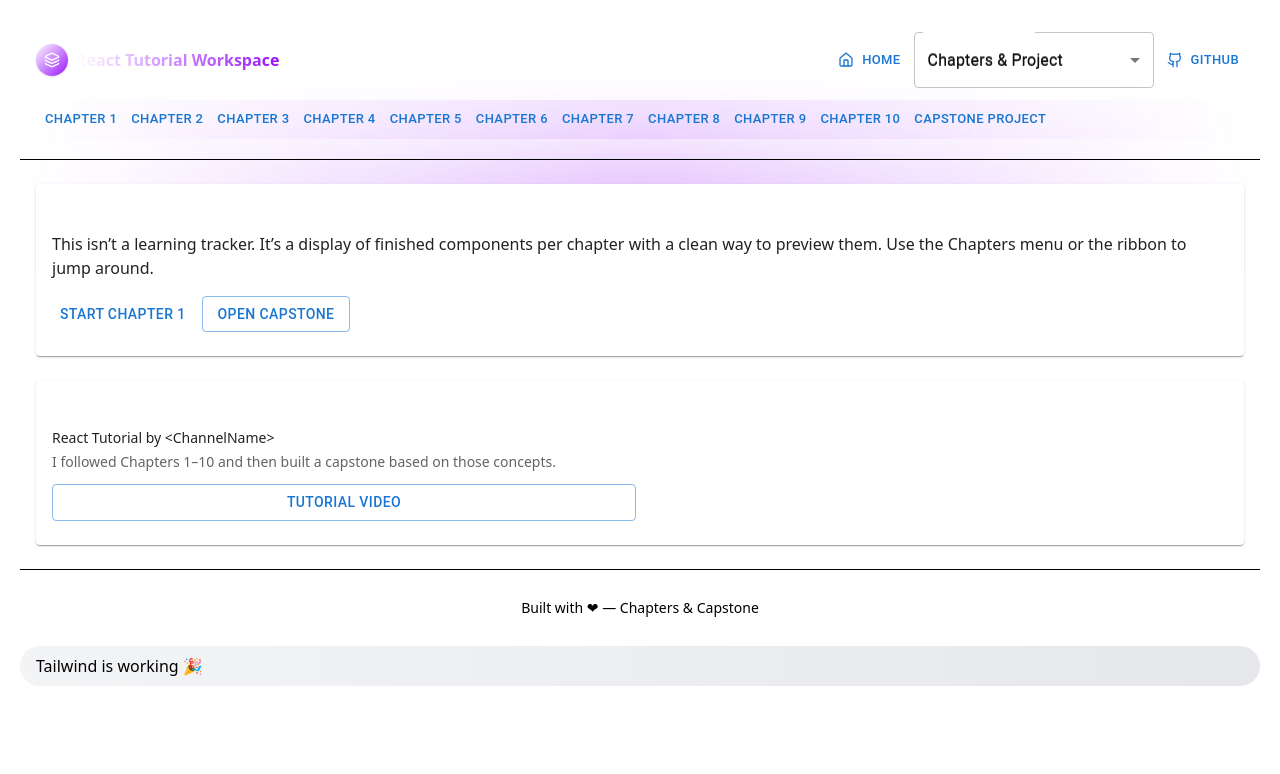
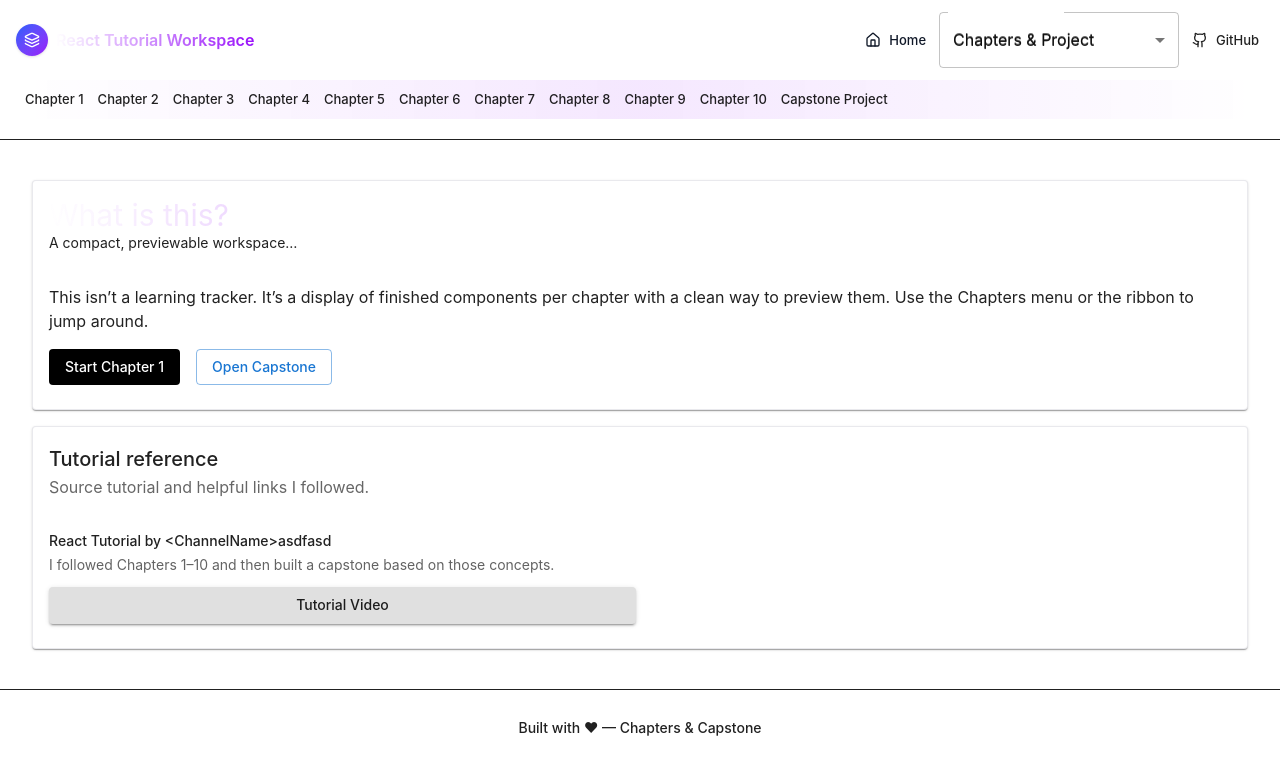
Before and after one commit to KevinHein-KSH/http-assets, a React (Vite) app: page / in a window 1280 px wide. Shown: the top 774 px of the page. Built offline with nearby package versions, Linux system fonts and the light colour scheme.

Commit message:
WIP: add theme.ts, resolve conflict in styling,

```diff
--- a/src/components/Template/HeaderBar.tsx
+++ b/src/components/Template/HeaderBar.tsx
@@ -7,32 +7,40 @@ import FormDropDown from "./FormDropDown";
 
 export default function HeaderBar({ view, setView }: { view: View; setView: (v: View) => void }) {
   return (
-    <div className="sticky top-0 z-30 border-b bg-background/80 backdrop-blur supports-[backdrop-filter]:bg-background/60">
+    <div className="sticky top-0 z-30 border-b bg-white/80 backdrop-blur supports-[backdrop-filter]:bg-white/60">
       <div className="mx-auto max-w-7xl px-4 py-3 flex items-center gap-3">
         <div
           className="flex items-center gap-2 cursor-pointer select-none"
           onClick={() => setView({ type: "home" })}
         >
-          <span className="inline-flex size-8 items-center justify-center rounded-2xl bg-gradient-to-br from-primary/90 to-purple-600 text-white shadow-sm">
-            <Layers className="size-4" />
+          <span className="inline-flex w-8 h-8 items-center justify-center rounded-2xl bg-gradient-to-br from-blue-600 to-purple-600 text-white shadow-sm">
+            <Layers className="w-4 h-4" />
           </span>
           <span className="font-semibold bg-clip-text text-transparent bg-gradient-to-r from-primary to-purple-600">
             {appConfig.title}
           </span>
         </div>
+
+
         <div className="ml-auto flex items-center gap-2">
+
+
           <Button
             variant="text"
             size="small"
             onClick={() => setView({ type: "home" })}
-            className="hover:bg-primary/10 focus-visible:ring-2 focus-visible:ring-primary"
+            color="inherit"
+            className="!text-gray-900"
           >
-            <HomeIcon className="mr-2 size-4" /> Home
+            <HomeIcon className="mr-2 w-4 h-4" /> Home
           </Button>
+
+
           <div className="flex items-center gap-2">
-            {/* <label className="sr-only">Select chapter</label> */}
             <FormDropDown view={view} setView={setView} />
           </div>
+
+
           <Button
             variant="text"
             size="small"
@@ -40,12 +48,12 @@ export default function HeaderBar({ view, setView }: { view: View; setView: (v:
             href={appConfig.repoUrl}
             target="_blank"
             rel="noreferrer"
-            className="hover:bg-primary/10 focus-visible:ring-2 focus-visible:ring-primary"
           >
-            <Github className="mr-2 size-4" /> GitHub
+            <Github className="mr-2 w-4 h-4" /> GitHub
           </Button>
         </div>
       </div>
+
       <div className="mx-auto max-w-7xl px-4 pb-3">
         <div className="rounded-2xl bg-gradient-to-r from-primary/10 via-purple-600/10 to-primary/10 p-1 overflow-x-auto">
           <div className="flex items-center gap-1 min-w-max">
@@ -60,8 +68,8 @@ export default function HeaderBar({ view, setView }: { view: View; setView: (v:
                   aria-current={view.type === "item" && view.id === c.id ? "page" : undefined}
                   className={`whitespace-nowrap rounded-xl focus-visible:ring-2 focus-visible:ring-primary ${
                     view.type === "item" && view.id === c.id
-                      ? "bg-primary text-primary-foreground hover:bg-primary/90"
-                      : "hover:bg-primary/10"
+                      ? "bg-blue-600 text-blue-600-foreground hover:bg-blue-600/90"
+                      : "hover:bg-blue-600/10"
                   }`}
                 >
                   {c.label}
@@ -94,9 +102,9 @@ export default function HeaderBar({ view, setView }: { view: View; setView: (v:
             if (!active) return null;
             return (
               <>
-                <span className="text-foreground/80">Currently viewing:</span>{" "}
-                <span className="font-semibold text-primary">{active.label}</span>
-                {active.description ? <span className="text-foreground/70"> — {active.description}</span> : null}
+                <span className="text-gray-900/80">Currently viewing:</span>{" "}
+                <span className="font-semibold text-blue-600">{active.label}</span>
+                {active.description ? <span className="text-gray-900/70"> — {active.description}</span> : null}
               </>
             );
           })()}
--- a/src/components/Template/HomeView.tsx
+++ b/src/components/Template/HomeView.tsx
@@ -1,8 +1,20 @@
 import { motion } from "framer-motion";
-import { Card, CardHeader, CardContent, Button, Typography } from "@mui/material";
+import {
+  Card,
+  CardHeader,
+  CardContent,
+  Button,
+  Typography,
+} from "@mui/material";
 import { appConfig } from "../../config/appConfig";
 
-export default function HomeView({ onStart, onOpenCapstone }: { onStart: () => void; onOpenCapstone: () => void }) {
+export default function HomeView({
+  onStart,
+  onOpenCapstone,
+}: {
+  onStart: () => void;
+  onOpenCapstone: () => void;
+}) {
   return (
     <motion.div
       initial={{ opacity: 0, y: 8 }}
@@ -10,44 +22,73 @@ export default function HomeView({ onStart, onOpenCapstone }: { onStart: () => v
       exit={{ opacity: 0, y: -8 }}
       transition={{ duration: 0.18 }}
     >
-      <div className="relative mb-6">
-        <div className="absolute inset-x-0 -top-8 -z-10 h-24 blur-2xl bg-gradient-to-r from-primary/30 via-purple-600/30 to-primary/30 rounded-full" />
-        <Card className="border-primary/20">
-          <CardHeader>
-            <Typography variant="h4" className="text-3xl bg-clip-text text-transparent bg-gradient-to-r from-primary to-purple-600">What is this?</Typography>
-            <Typography variant="body2">
-              A compact, previewable workspace to showcase what I built in each chapter of a React tutorial and how I applied it in a final capstone project.
-            </Typography>
-          </CardHeader>
+      <Card sx={{ m: 2, border: "1px solid rgba(146, 145, 163, 0.2)" }}>
+          <CardHeader
+            title={
+              <Typography
+                variant="h4"
+                className="!text-3xl bg-clip-text text-transparent bg-gradient-to-r from-primary to-purple-600"
+              >
+                What is this?
+              </Typography>
+            }
+            subheader={
+              <Typography variant="body2">
+                A compact, previewable workspace…
+              </Typography>
+            }
+          />
+
           <CardContent className="space-y-4">
             <div className="prose prose-sm dark:prose-invert max-w-none">
               <p>
-                This isn’t a learning tracker. It’s a display of finished components per chapter with a clean way to preview them. Use the Chapters menu or the ribbon to jump around.
+                This isn’t a learning tracker. It’s a display of finished
+                components per chapter with a clean way to preview them. Use the
+                Chapters menu or the ribbon to jump around.
               </p>
             </div>
             <div className="flex flex-wrap gap-2">
-              <Button onClick={onStart} className="bg-primary text-primary-foreground hover:bg-primary/90 focus-visible:ring-2 focus-visible:ring-primary">Start Chapter 1</Button>
-              <Button variant="outlined" onClick={onOpenCapstone} className="border-purple-600 text-purple-600 hover:bg-purple-600/10 focus-visible:ring-2 focus-visible:ring-purple-600">Open Capstone</Button>
+              <Button
+                sx={{ bgcolor: "black", color: "white", px: 2 }}
+                onClick={onStart}
+              >
+                Start Chapter 1
+              </Button>
+
+              <Button
+                variant="outlined"
+                color="primary"
+                sx={{ mx: 1 }}
+              >
+                Open Capstone
+              </Button>
             </div>
           </CardContent>
         </Card>
-      </div>
-      <Card className="border-primary/20">
-        <CardHeader>
-          <Typography variant="h6" className="text-base">Tutorial reference</Typography>
-          <Typography variant="body2">Source tutorial and helpful links I followed.</Typography>
-        </CardHeader>
+
+      <Card sx={{ m: 2, border: "1px solid rgba(146, 145, 163, 0.2)" }}>
+        <CardHeader
+          title={
+            <Typography variant="h6" className="text-base">
+              Tutorial reference
+            </Typography>
+          }
+          subheader="Source tutorial and helpful links I followed."
+        />
+
         <CardContent className="space-y-3">
           <div className="text-sm">
-            <div className="font-medium">{appConfig.tutorial.name}</div>
-            {appConfig.tutorial.note && <div className="opacity-70 mt-1">{appConfig.tutorial.note}</div>}
+            <div className="font-medium">{appConfig.tutorial.name}asdfasd</div>
+            {appConfig.tutorial.note && (
+              <div className="opacity-70 mt-1">{appConfig.tutorial.note}</div>
+            )}
           </div>
           <div className="grid sm:grid-cols-2 gap-2">
             {appConfig.tutorial.youtube.map((y, i) => (
               <Button
                 key={i}
-                variant="outlined"
-                className="justify-start hover:bg-primary/10 focus-visible:ring-2 focus-visible:ring-primary"
+                variant="contained"
+                className="flex items-center justify-start"
                 component="a"
                 href={y.url}
                 target="_blank"
@@ -59,6 +100,7 @@ export default function HomeView({ onStart, onOpenCapstone }: { onStart: () => v
           </div>
         </CardContent>
       </Card>
+
     </motion.div>
   );
 }
--- a/src/components/Template/TemplateContainer.tsx
+++ b/src/components/Template/TemplateContainer.tsx
@@ -30,9 +30,6 @@ export default function TemplateContainer() {
           Built with ❤ — Chapters & Capstone
         </span>
       </footer>
-      <div className="rounded-full bg-gradient-to-r from-gray-100 to-gray-200 px-4 py-2">
-        Tailwind is working 🎉
-      </div>
     </div>
   );
 }
--- /dev/null
+++ b/src/config/theme.ts
@@ -0,0 +1,17 @@
+// theme.ts
+import { createTheme } from "@mui/material/styles";
+
+export const theme = createTheme({
+  typography: {
+    fontFamily: ["Inter", "ui-sans-serif", "system-ui"].join(","),
+  },
+  components: {
+    MuiButton: {
+      defaultProps: { color: "inherit" },
+      styleOverrides: { root: { textTransform: "none" } },
+    },
+    MuiIconButton: { defaultProps: { color: "inherit" } },
+    MuiLink:       { defaultProps: { color: "inherit" } },
+    MuiSvgIcon:    { defaultProps: { color: "inherit" } },
+  },
+});
--- a/src/main.tsx
+++ b/src/main.tsx
@@ -1,10 +1,15 @@
-import { StrictMode } from 'react'
-import { createRoot } from 'react-dom/client'
-import App from './App'
-import './style.css'
+import { StrictMode } from "react";
+import { createRoot } from "react-dom/client";
+import { ThemeProvider, CssBaseline } from "@mui/material";
+import App from "./App";
+import { theme } from "./config/theme"; // your custom theme file
+import "./style.css";
 
-createRoot(document.getElementById('root')!).render(
+createRoot(document.getElementById("root")!).render(
   <StrictMode>
-    <App />
-  </StrictMode>,
-)
+    <ThemeProvider theme={theme}>
+      <CssBaseline />
+      <App />
+    </ThemeProvider>
+  </StrictMode>
+);
--- a/src/style.css
+++ b/src/style.css
@@ -1,17 +1,21 @@
 @import "tailwindcss";   /* v4 style */
+@tailwind base;
+@tailwind components;
+@tailwind utilities;
 
-/* Design tokens used by Tailwind utilities */
-:root {
-  /* Base colors (HSL) */
-  --background: 0 0% 100%;            /* white */
-  --foreground: 222.2 47.4% 11.2%;    /* zinc-900-ish */
+/* :root {
+  --background: 0 0% 100%;
+  --foreground: 222.2 84% 4.9%;
+  --primary: 221.2 83.2% 53.3%;
+  --primary-foreground: 210 40% 98%;
+} */
 
-  --muted: 210 40% 96.1%;             /* zinc-100-ish */
-
-  /* Brand */
-  --primary: 262.1 83.3% 57.8%;       /* purple-600 */
-  --primary-foreground: 210 40% 98%;  /* near white */
-}
+/* .dark {
+  --background: 222.2 84% 4.9%;
+  --foreground: 210 40% 98%;
+  --primary: 217.2 91.2% 59.8%;
+  --primary-foreground: 222.2 47.4% 11.2%;
+} */
 
 h1, h2, h3 {
     padding-bottom: 0;
@@ -22,7 +26,7 @@ body {
     margin: 20px;
     padding: 0;
 }
-button {
+/* button {
     background-color: #4d0d7e;
     color: white;
     border: none;
@@ -34,7 +38,7 @@ button {
 }
 button:hover {
    background-color: #5e0ea1;
-}
+} */
 input {
     padding: 10px;
     font-size: 16px;
--- a/tailwind.config.js
+++ b/tailwind.config.js
@@ -1,11 +1,10 @@
 module.exports = {
-  content: ["./index.html", "./src/**/*.{js,ts,jsx,tsx}"],
+  content: ["./src/**/*.{ts,tsx,js,jsx,html}"],
   theme: {
     extend: {
       colors: {
         background: "hsl(var(--background) / <alpha-value>)",
         foreground: "hsl(var(--foreground) / <alpha-value>)",
-        muted: "hsl(var(--muted) / <alpha-value>)",
         primary: {
           DEFAULT: "hsl(var(--primary) / <alpha-value>)",
           foreground: "hsl(var(--primary-foreground) / <alpha-value>)",
@@ -13,5 +12,9 @@ module.exports = {
       },
     },
   },
-  plugins: [],
+  plugins: [
+    require("@tailwindcss/forms"),
+    require("@tailwindcss/typography"),
+    require("@tailwindcss/aspect-ratio"),
+  ],
 };
```
